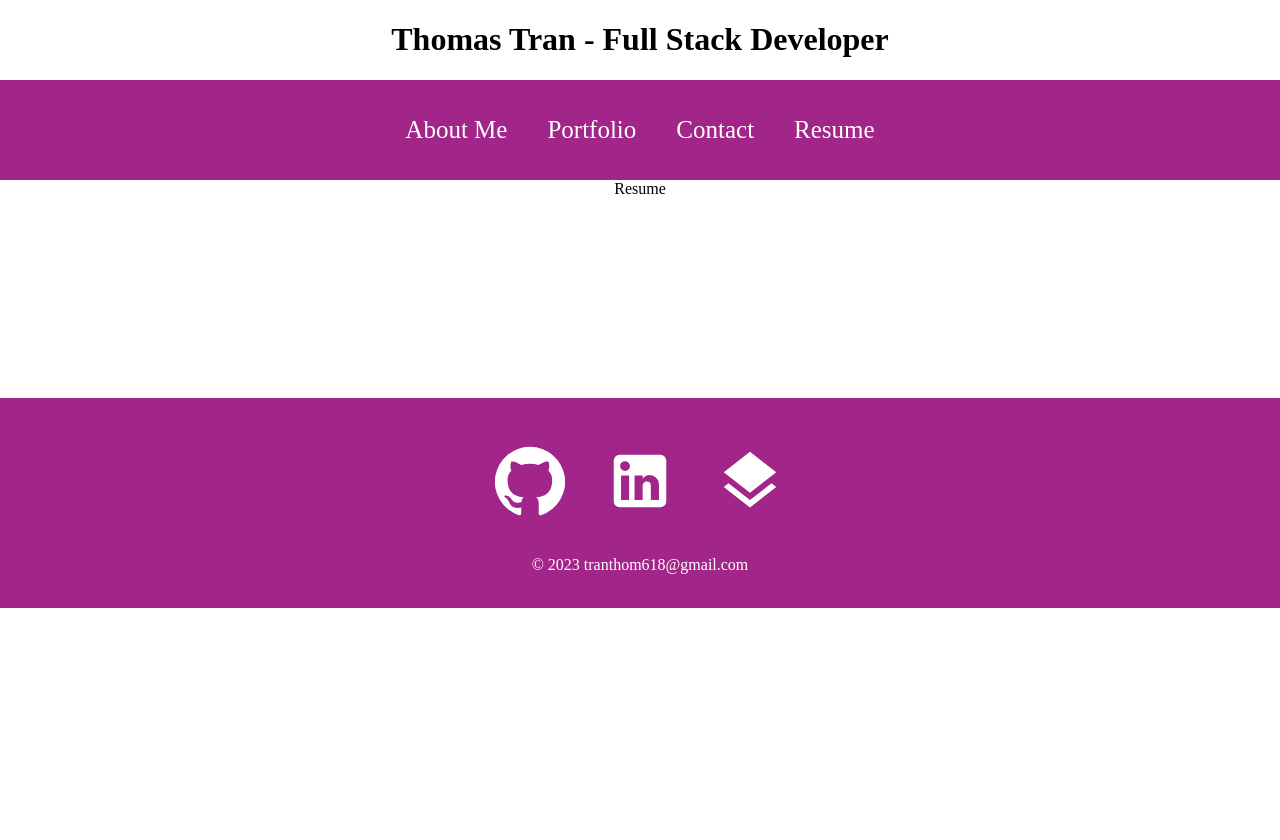
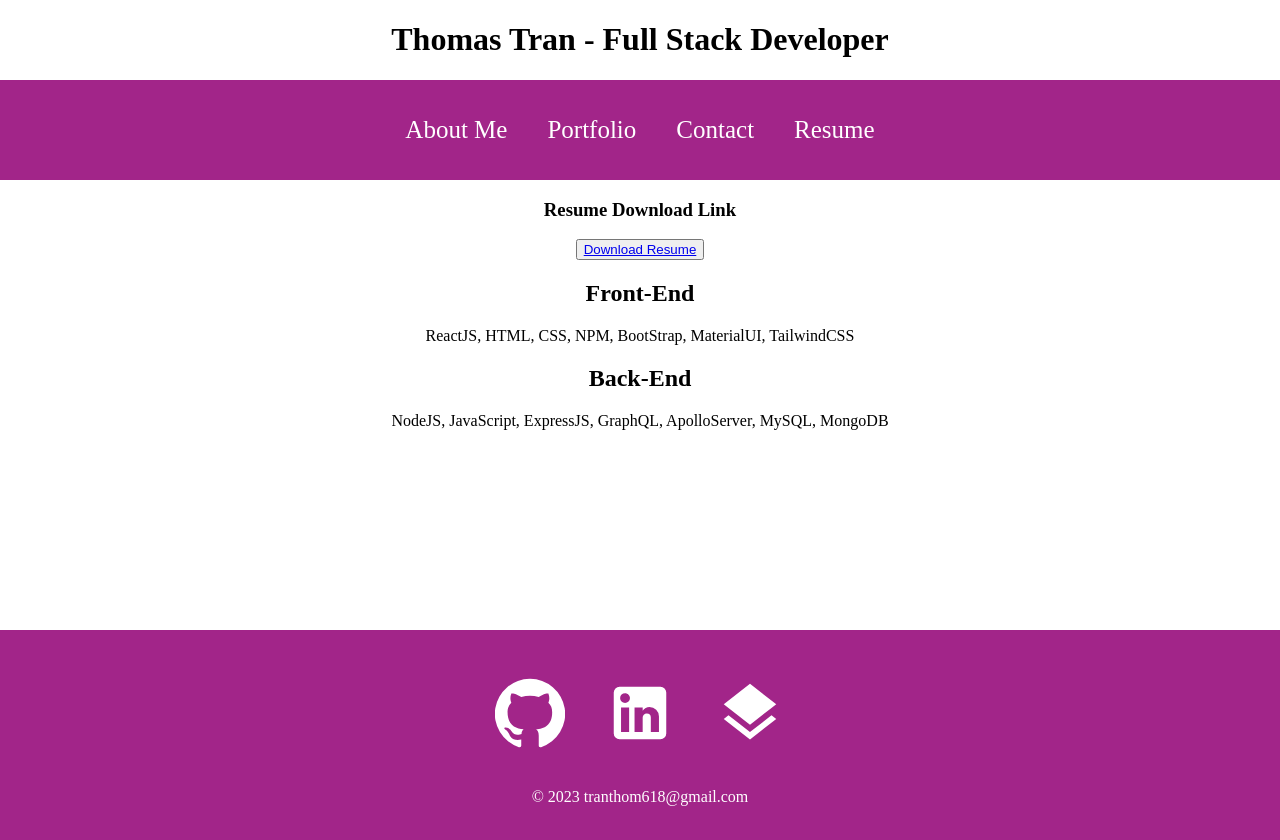
Before and after one commit to tranthom618/react-profile, a React (Create React App) app: page /resume in a window 1280 px wide. Before the commit the page ends 800 px from the top, so only its background shows below. Built offline with nearby package versions, Linux system fonts and the light colour scheme.

Commit message:
Resume Page Layout

```diff
--- a/package.json
+++ b/package.json
@@ -2,7 +2,7 @@
   "name": "react-profile",
   "version": "0.1.0",
   "private": true,
-  "homepage": "https://tranthom618.github.io/react-profile/",
+  "homepage": "https://tranthom618.github.io",
   "dependencies": {
     "@material-ui/core": "^4.12.4",
     "@material-ui/icons": "^4.11.3",
--- a/src/pages/Resume.js
+++ b/src/pages/Resume.js
@@ -1,9 +1,21 @@
-import React from 'react'
+import React from "react";
+import cv from "../Thomas-Tran.pdf";
 
 function Resume() {
   return (
-    <div>Resume</div>
-  )
+    <div>
+      <h3>Resume Download Link</h3>
+      <button className="button">
+        <a className="button" href={cv} download="Thomas-Tran.pdf">
+          Download Resume
+        </a>
+      </button>
+      <h2>Front-End</h2>
+      <span>ReactJS, HTML, CSS, NPM, BootStrap, MaterialUI, TailwindCSS</span>
+      <h2>Back-End</h2>
+      <span>NodeJS, JavaScript, ExpressJS, GraphQL, ApolloServer, MySQL, MongoDB</span>
+    </div>
+  );
 }
 
-export default Resume
+export default Resume;
```
Also changed, not shown: 1 other file (tests, documents, lock files or other folders).
